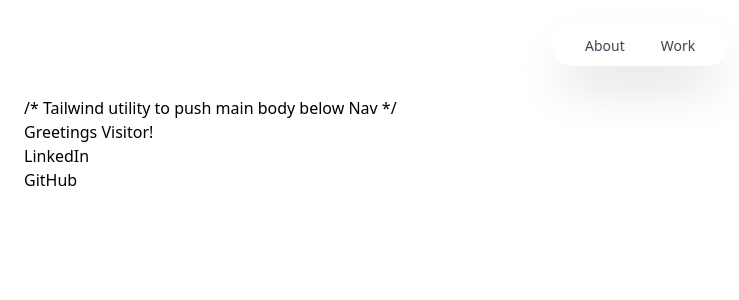
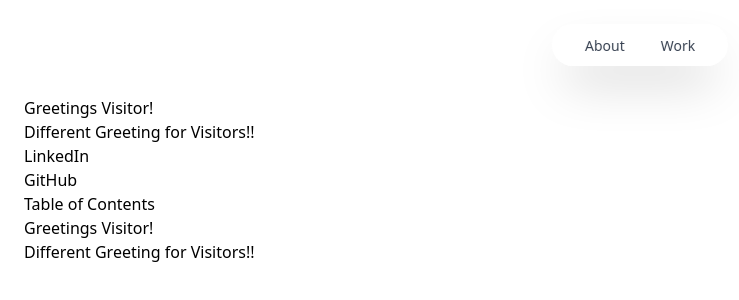
Before and after one commit to hieuristik/portfolio-site, a Next.js app: page / in a window 1280 px wide. Shown: the top 300 px of the page, without its empty margins (0-739 px from the left). Built offline with nearby package versions, Linux system fonts and the light colour scheme.

Commit message:
Table of contents component created for site

```diff
--- a/src/app/layout.js
+++ b/src/app/layout.js
@@ -7,7 +7,7 @@ export default function RootLayout({ children }) {
     <html lang="en">
       <body>
         <Header />
-        <main className="pt-24 px-6"> /* Tailwind utility to push main body below Nav */
+        <main className="pt-24 px-6">
           {children}
         </main>
       </body>
--- a/src/app/page.js
+++ b/src/app/page.js
@@ -1,10 +1,13 @@
 import SocialButtons from "@/components/SocialButtons";
+import TableOfContents from "@/components/TableOfContents";
 
 export default function Home() {
   return (
     <>
-    <h1>Greetings Visitor!</h1>
+    <h1 id="greetings">Greetings Visitor!</h1>
+    <h1 id="different-greeting">Different Greeting for Visitors!!</h1>
     <SocialButtons />
+    <TableOfContents />
     </>
   );
 }
--- /dev/null
+++ b/src/components/TableOfContents.js
@@ -0,0 +1,21 @@
+"use client";
+
+import usePageHeaders from "../util/extractHeaders"
+
+export default function TableOfContents({ headers: customHeaders}) {
+    const defaultHeaders = usePageHeaders();
+    const headers = customHeaders || defaultHeaders;
+
+    return (
+        <div>
+            <h2>Table of Contents</h2>
+            <ul>
+                {headers.slice(0, -1).map((header) => (
+                    <li key={header.id}>
+                        <a href={`#${header.id}`}>{header.text}</a>
+                    </li>
+                ))}
+            </ul>
+        </div>
+    );
+}
--- /dev/null
+++ b/src/util/extractHeaders.js
@@ -0,0 +1,17 @@
+import { useState, useEffect } from 'react';
+
+export default function usePageHeaders() {
+  const [headers, setHeaders] = useState([]);
+
+  useEffect(() => {
+    const nodes = document.querySelectorAll('h1, h2, h3');
+    const extracted = Array.from(nodes).map((node) => ({
+      id: node.id,
+      text: node.innerText,
+      level: node.tagName,
+    }));
+    setHeaders(extracted);
+  }, []);
+
+  return headers;
+}
```
